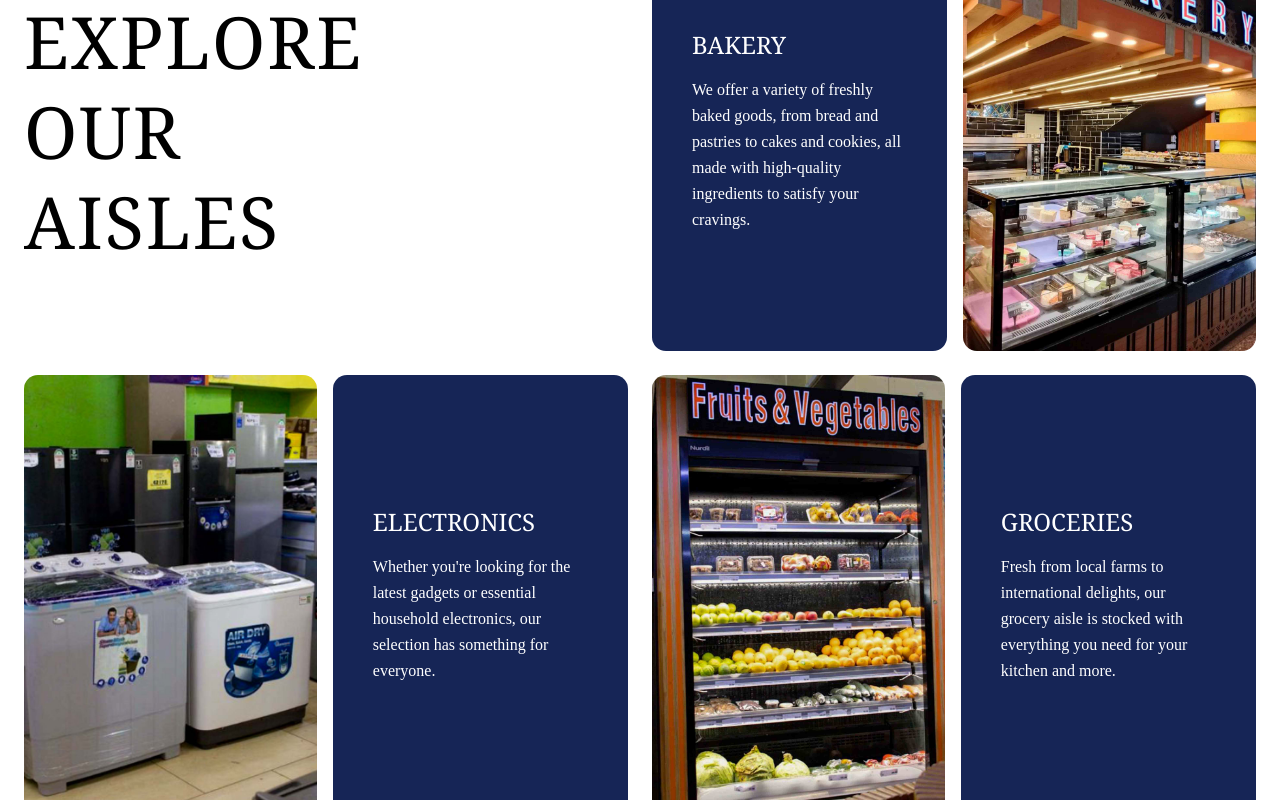
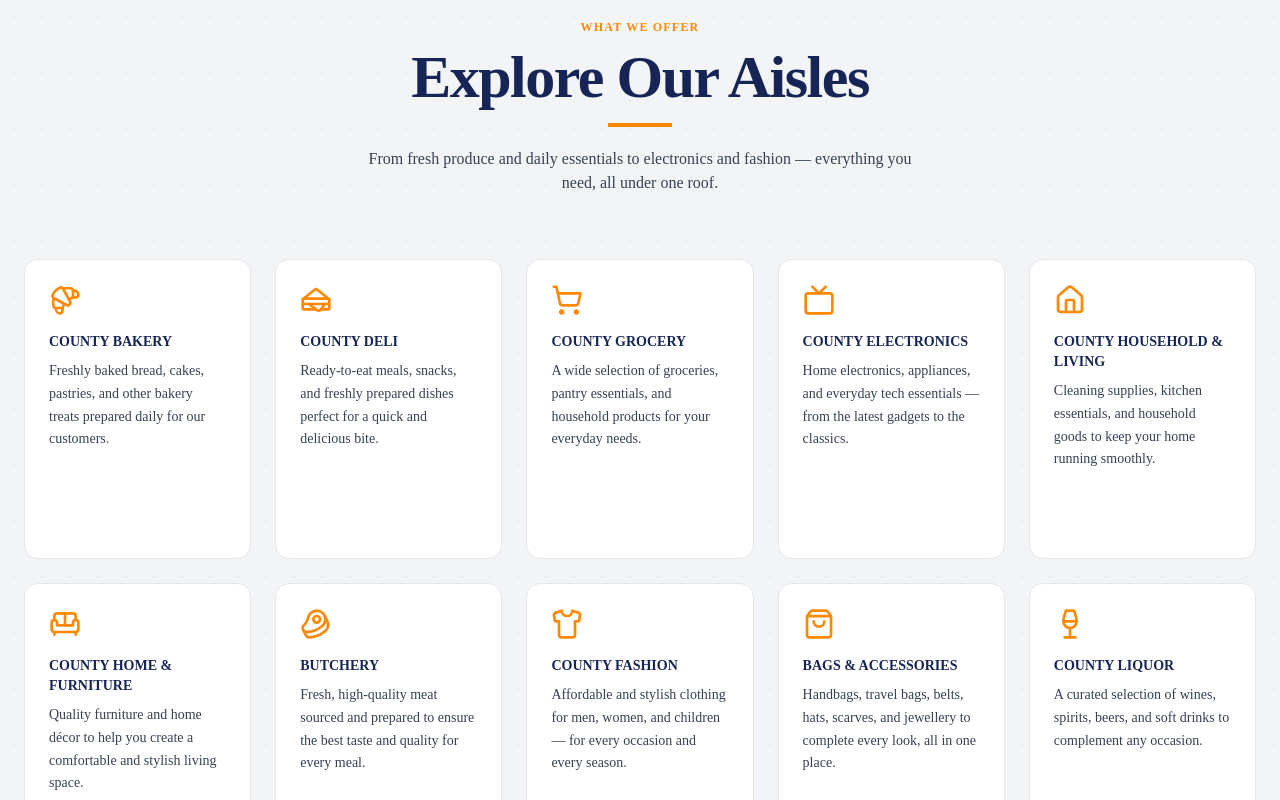
Before and after one commit to Eye-Kyu/County-supermarket, a Next.js app: page / in a window 1280 px wide. Shown: the part 1020-1820 px from the top of the page. Built offline with nearby package versions, Linux system fonts and the light colour scheme.

Commit message:
final changes

```diff
--- a/app/Story/page.tsx
+++ b/app/Story/page.tsx
@@ -1,12 +1,9 @@
 "use client";
 
-import Closing from "../components/ourstory/Closing";
 import Heart from "../components/ourstory/Heart";
-import Kenol from "../components/ourstory/Kenol";
 import Mission from "../components/ourstory/Mission";
 import Naming from "../components/ourstory/Naming";
 import Origin from "../components/ourstory/Origin";
-import RoadAhead from "../components/ourstory/RoadAhead";
 import ProductsServices from "../components/ourstory/services";
 import StatsCounter from "../components/ourstory/StatsCounter";
 import OurStory from "../components/ourstory/Story";
@@ -21,11 +18,8 @@ export default function StoryPage() {
       <StatsCounter />
       <Timeline />
       <Heart />
-      <Kenol />
       <Mission />
-      <RoadAhead />
       <ProductsServices />
-      <Closing />
     </div>
   );
 }
--- a/app/components/AnnouncementBar.tsx
+++ b/app/components/AnnouncementBar.tsx
@@ -24,9 +24,11 @@ export default function AnnouncementBar() {
   return (
     <div className="relative bg-blue-950 text-white text-sm py-2.5 px-4 text-center">
       <p className="pr-8">
-        🎉 Our new <strong>Kahawa West</strong> branch is now open!{" "}
+        🎉 Our new <strong>Kenyatta Road</strong> branch is now open!{" "}
         <a
-          href="/#map"
+          href="https://maps.google.com/?q=County+Supermarket+Juja+Kenyatta+Road+Kiambu+Kenya"
+          target="_blank"
+          rel="noopener noreferrer"
           className="underline font-semibold hover:text-orange-300 transition-colors"
         >
           Find us on the map →
--- a/app/components/Services2.tsx
+++ b/app/components/Services2.tsx
@@ -1,80 +1,207 @@
-import AisleCard from "./AisleCard";
+"use client";
+
+import { useEffect, useRef } from "react";
+import { gsap } from "gsap";
+import { ScrollTrigger } from "gsap/ScrollTrigger";
+import {
+  Croissant,
+  Sandwich,
+  ShoppingCart,
+  Tv,
+  Home,
+  Sofa,
+  Beef,
+  Shirt,
+  ShoppingBag,
+  Wine,
+} from "lucide-react";
+
+gsap.registerPlugin(ScrollTrigger);
+
+type Department = {
+  title: string;
+  description: string;
+  image: string;
+  icon: React.ElementType;
+};
+
+const departments: Department[] = [
+  {
+    title: "County Bakery",
+    description:
+      "Freshly baked bread, cakes, pastries, and other bakery treats prepared daily for our customers.",
+    image: "/Images/Improved/Bakery.jpg",
+    icon: Croissant,
+  },
+  {
+    title: "County Deli",
+    description:
+      "Ready-to-eat meals, snacks, and freshly prepared dishes perfect for a quick and delicious bite.",
+    image: "/Images/Improved/Kukuriko.jpg",
+    icon: Sandwich,
+  },
+  {
+    title: "County Grocery",
+    description:
+      "A wide selection of groceries, pantry essentials, and household products for your everyday needs.",
+    image: "/Images/Improved/Groceries3.jpg",
+    icon: ShoppingCart,
+  },
+  {
+    title: "County Electronics",
+    description:
+      "Home electronics, appliances, and everyday tech essentials — from the latest gadgets to the classics.",
+    image: "/Images/Improved/Electronics.jpg",
+    icon: Tv,
+  },
+  {
+    title: "County Household & Living",
+    description:
+      "Cleaning supplies, kitchen essentials, and household goods to keep your home running smoothly.",
+    image: "/Images/Improved/Household3.jpg",
+    icon: Home,
+  },
+  {
+    title: "County Home & Furniture",
+    description:
+      "Quality furniture and home décor to help you create a comfortable and stylish living space.",
+    image: "/Images/Improved/Furniture.jpg",
+    icon: Sofa,
+  },
+  {
+    title: "Butchery",
+    description:
+      "Fresh, high-quality meat sourced and prepared to ensure the best taste and quality for every meal.",
+    image: "/Images/Butchery.webp",
+    icon: Beef,
+  },
+  {
+    title: "County Fashion",
+    description:
+      "Affordable and stylish clothing for men, women, and children — for every occasion and every season.",
+    image: "/Images/clothing.webp",
+    icon: Shirt,
+  },
+  {
+    title: "Bags & Accessories",
+    description:
+      "Handbags, travel bags, belts, hats, scarves, and jewellery to complete every look, all in one place.",
+    image: "/Images/Services/fashion.webp",
+    icon: ShoppingBag,
+  },
+  {
+    title: "County Liquor",
+    description:
+      "A curated selection of wines, spirits, beers, and soft drinks to complement any occasion.",
+    image: "/Images/Improved/Liquor.jpg",
+    icon: Wine,
+  },
+];
+
+function DepartmentTile({ title, description, image, icon: Icon }: Department) {
+  const cardRef = useRef<HTMLDivElement>(null);
+  const bgRef = useRef<HTMLDivElement>(null);
+
+  const handleMouseMove = (e: React.MouseEvent<HTMLDivElement>) => {
+    if (!cardRef.current || !bgRef.current) return;
+    const rect = cardRef.current.getBoundingClientRect();
+    const x = ((e.clientX - rect.left) / rect.width - 0.5) * 18;
+    const y = ((e.clientY - rect.top) / rect.height - 0.5) * 18;
+    gsap.to(bgRef.current, { x, y, duration: 0.5, ease: "power2.out" });
+  };
+
+  const handleMouseLeave = () => {
+    gsap.to(bgRef.current, { x: 0, y: 0, duration: 0.7, ease: "power3.out" });
+  };
+
+  return (
+    <div
+      ref={cardRef}
+      onMouseMove={handleMouseMove}
+      onMouseLeave={handleMouseLeave}
+      className="aisle-tile relative overflow-hidden bg-white p-5 sm:p-6 rounded-xl border border-gray-200 min-h-65 sm:min-h-75 transition-all duration-300 group hover:shadow-xl hover:-translate-y-1 hover:border-orange-400"
+    >
+      {/* Background image — oversized so parallax never exposes edges */}
+      <div
+        ref={bgRef}
+        className="absolute bg-cover bg-center opacity-0 group-hover:opacity-80 transition-opacity duration-700"
+        style={{ inset: "-12%", backgroundImage: `url(${image})` }}
+      />
+
+      {/* Brand-coloured legibility overlay */}
+      <div className="absolute inset-0 bg-blue-950/50 opacity-0 group-hover:opacity-100 transition duration-500" />
+
+      {/* Content */}
+      <div className="relative z-10">
+        <Icon className="w-7 h-7 sm:w-8 sm:h-8 text-orange-400 mb-4 transition-all duration-300 group-hover:scale-110 group-hover:text-orange-300" />
+
+        <h3 className="text-blue-950 font-bold uppercase text-xs sm:text-sm mb-2 transition-colors duration-300 group-hover:text-white">
+          {title}
+        </h3>
+
+        <p className="text-gray-700 text-xs sm:text-sm leading-relaxed transition-colors duration-300 group-hover:text-white/80">
+          {description}
+        </p>
+      </div>
+    </div>
+  );
+}
 
 export default function Services2() {
+  useEffect(() => {
+    gsap.set(".aisle-tile", { opacity: 0, y: 40 });
+    gsap.to(".aisle-tile", {
+      scrollTrigger: { trigger: ".aisles-grid", start: "top bottom" },
+      opacity: 1,
+      y: 0,
+      duration: 0.55,
+      stagger: 0.08,
+      ease: "power2.out",
+    });
+
+    return () => ScrollTrigger.getAll().forEach((t) => t.kill());
+  }, []);
+
   return (
-    <div className="pt-5">
-      <section id="Services" className="px-6">
-        {/* HERO ROW */}
-        <div className="flex flex-col md:flex-row items-center gap-6">
-          {/* LEFT TITLE */}
-          <div className="w-full md:w-1/2 ">
-            <h1 className="text-4xl sm:text-4xl md:text-7xl font-serif tracking-wide leading-tight text-center md:text-left">
-              EXPLORE <br /> OUR <br /> AISLES
-            </h1>
-          </div>
+    <section
+      id="Services"
+      className="relative bg-gray-100 py-24 sm:py-32 px-4 sm:px-6"
+    >
+      {/* Dot-grid texture */}
+      <div
+        className="absolute inset-0 pointer-events-none"
+        style={{
+          backgroundImage:
+            "radial-gradient(circle, rgba(0,0,0,0.04) 1px, transparent 1px)",
+          backgroundSize: "28px 28px",
+        }}
+      />
 
-          {/* RIGHT CONTENT */}
-          <div className="w-full md:w-1/2">
-            <AisleCard
-              title="BAKERY"
-              text="We offer a variety of freshly baked goods, from bread and pastries to cakes and cookies, all made with high-quality ingredients to satisfy your cravings."
-              image="/Images/Improved/bakery3.jpg"
-            />
+      <div className="relative max-w-7xl mx-auto">
+        {/* Header */}
+        <div className="text-center mb-12 sm:mb-16">
+          <p className="text-orange-400 text-xs font-semibold uppercase tracking-widest mb-3">
+            What We Offer
+          </p>
+          <h2 className="aisles-heading text-4xl sm:text-5xl md:text-6xl font-bold text-blue-950 tracking-tight">
+            Explore Our Aisles
+          </h2>
+          <div className="aisles-sub">
+            <div className="w-14 sm:w-16 h-1 bg-orange-400 mt-4 mb-5 mx-auto" />
+            <p className="text-gray-700 text-sm sm:text-base max-w-xl mx-auto">
+              From fresh produce and daily essentials to electronics and fashion
+              — everything you need, all under one roof.
+            </p>
           </div>
         </div>
 
-        {/* ROW 2 */}
-        <section className="flex flex-col md:flex-row py-6 gap-6">
-          <div className="w-full md:w-1/2">
-            <AisleCard
-              title="ELECTRONICS"
-              text="Whether you're looking for the latest gadgets or essential household electronics, our selection has something for everyone."
-              image="/Images/Improved/Electronics.jpg"
-              reverse
-            />
-          </div>
-
-          <div className="w-full md:w-1/2">
-            <AisleCard
-              title="GROCERIES"
-              text="Fresh from local farms to international delights, our grocery aisle is stocked with everything you need for your kitchen and more."
-              image="/Images/Improved/Groceries2.jpg"
-              reverse
-            />
-          </div>
-        </section>
-
-        {/* ROW 3 */}
-        <section className="flex flex-col md:flex-row py-6 gap-6">
-          <div className="w-full md:w-1/2">
-            <AisleCard
-              title="HOUSEHOLD ITEMS"
-              text="From cleaning supplies to kitchen essentials, our household items aisle has everything you need to keep your home running smoothly."
-              image="/Images/Improved/Household3.jpg"
-            />
-          </div>
-
-          <div className="w-full md:w-1/2">
-            <AisleCard
-              title="BAGS & ACCESSORIES"
-              text="Handbags, travel bags, belts, hats, scarves, and jewellery — a curated range of accessories to complete every look, all in one place."
-              image="/Images/Services/fashion.webp"
-            />
-          </div>
-        </section>
-
-        {/* ROW 4 */}
-        <section className="flex flex-col md:flex-row py-6 gap-6">
-          <div className="w-full md:w-1/2">
-            <AisleCard
-              title="FASHION & CLOTHES"
-              text="From everyday casuals to formal wear — our fashion aisle brings you a curated selection of clothing for men, women, and kids. Style for every occasion, at County prices."
-              image="/Images/clothing.webp"
-              reverse
-            />
-          </div>
-        </section>
-      </section>
-    </div>
+        {/* Grid */}
+        <div className="aisles-grid grid grid-cols-2 lg:grid-cols-5 gap-5 sm:gap-6">
+          {departments.map((dept, index) => (
+            <DepartmentTile key={index} {...dept} />
+          ))}
+        </div>
+      </div>
+    </section>
   );
 }
--- a/app/components/ourservices/services1.tsx
+++ b/app/components/ourservices/services1.tsx
@@ -39,6 +39,18 @@ const services: Service[] = [
     description:
       "Order your favourite products directly through WhatsApp and have them delivered straight to your doorstep.",
   },
+  {
+    image: "/Images/Services/parking.webp",
+    title: "Free Parking",
+    description:
+      "Enjoy hassle-free, complimentary parking at all County Supermarket branches — so you can shop at your own pace.",
+  },
+  {
+    image: "/Images/Services/gift.webp",
+    title: "Gift Wrapping",
+    description:
+      "Let us wrap it for you. Our in-store gift wrapping service makes every purchase a perfect present.",
+  },
 ];
 
 export default function ServiceSection() {
@@ -66,7 +78,7 @@ export default function ServiceSection() {
             <div
               key={index}
               className={`service-card group relative h-80 md:h-96 rounded-2xl overflow-hidden shadow-lg cursor-pointer ${
-                index === 4 ? "sm:col-span-2 md:col-span-1 md:col-start-2" : ""
+                index === 6 ? "sm:col-span-2 md:col-span-1 md:col-start-2" : ""
               }`}
             >
               {/* Background image */}
@@ -81,18 +93,20 @@ export default function ServiceSection() {
               {/* Gradient colour overlay — deepens on hover */}
               <div className="absolute inset-0 bg-gradient-to-t from-blue-950/90 via-blue-950/25 to-blue-950/5 transition-all duration-500 group-hover:from-blue-950/95 group-hover:via-blue-950/45" />
 
-              {/* Text — slides up slightly on hover */}
-              <div className="absolute bottom-0 left-0 right-0 p-5 sm:p-6 translate-y-1 group-hover:translate-y-0 transition-transform duration-500">
+              {/* Text block anchored at bottom */}
+              <div className="absolute bottom-0 left-0 right-0 p-5 sm:p-6">
+                {/* Description — clipped by default, expands above title on hover */}
+                <div className="max-h-0 opacity-0 overflow-hidden group-hover:max-h-40 group-hover:opacity-100 transition-all duration-500 ease-out">
+                  <p className="text-white/75 text-xs sm:text-sm leading-relaxed pb-3">
+                    {service.description}
+                  </p>
+                </div>
+                {/* Orange separator — fades in and grows on hover */}
+                <div className="h-0.5 bg-orange-500 mb-3 w-8 group-hover:w-12 opacity-0 group-hover:opacity-100 transition-all duration-500" />
+                {/* Title — always visible at the very bottom */}
                 <h3 className="text-white font-bold text-base sm:text-lg leading-snug">
                   {service.title}
                 </h3>
-
-                {/* Orange bar grows on hover */}
-                <div className="h-0.5 bg-orange-500 mt-2 mb-3 w-8 group-hover:w-12 transition-all duration-500" />
-
-                <p className="text-white/75 text-xs sm:text-sm leading-relaxed">
-                  {service.description}
-                </p>
               </div>
             </div>
           ))}
```
Also changed, not shown: app/Services/page.tsx (+0 -15 lines), app/components/Contact.tsx (+11 -18 lines), app/components/Footer.tsx (+40 -45 lines), app/components/contact/ContactSection.tsx (+9 -5 lines), public/Images/Services/gift.webp (added), public/Images/Services/parking.webp.
